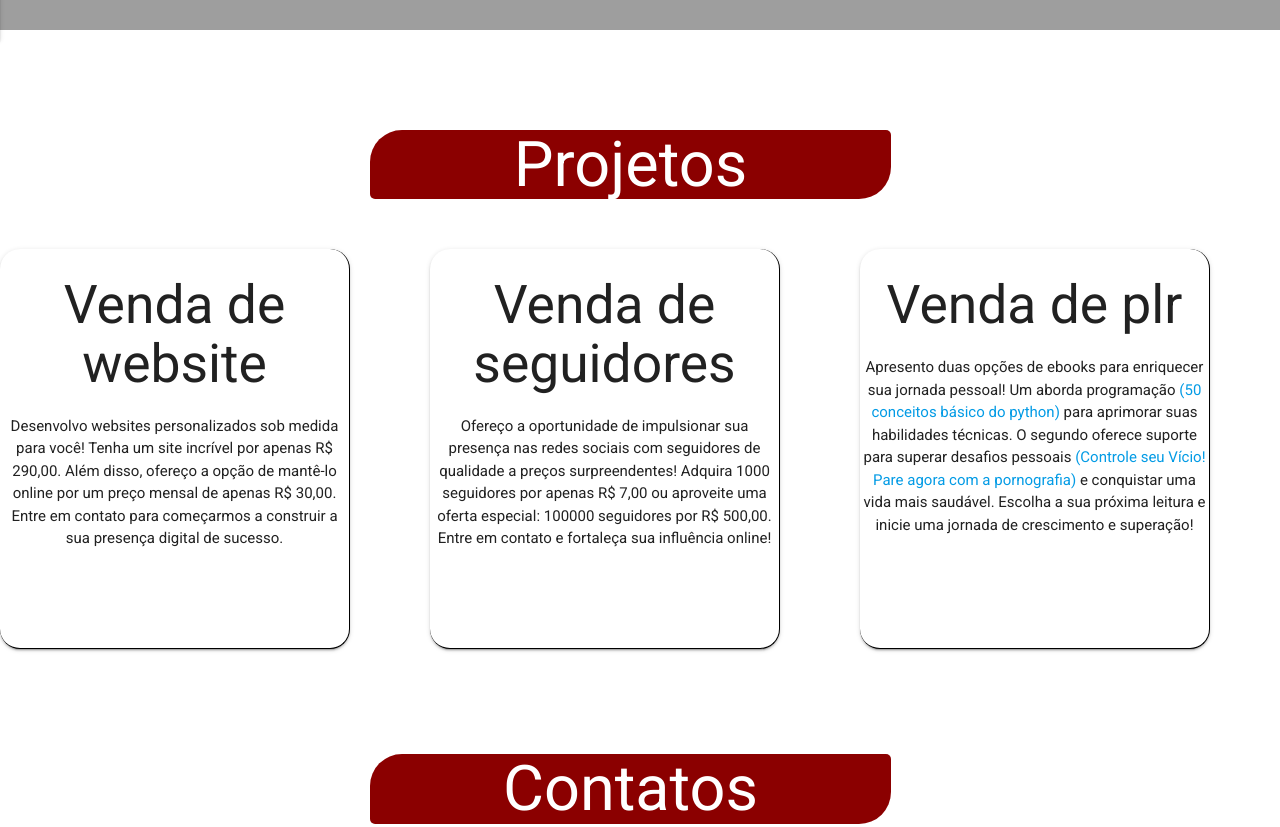
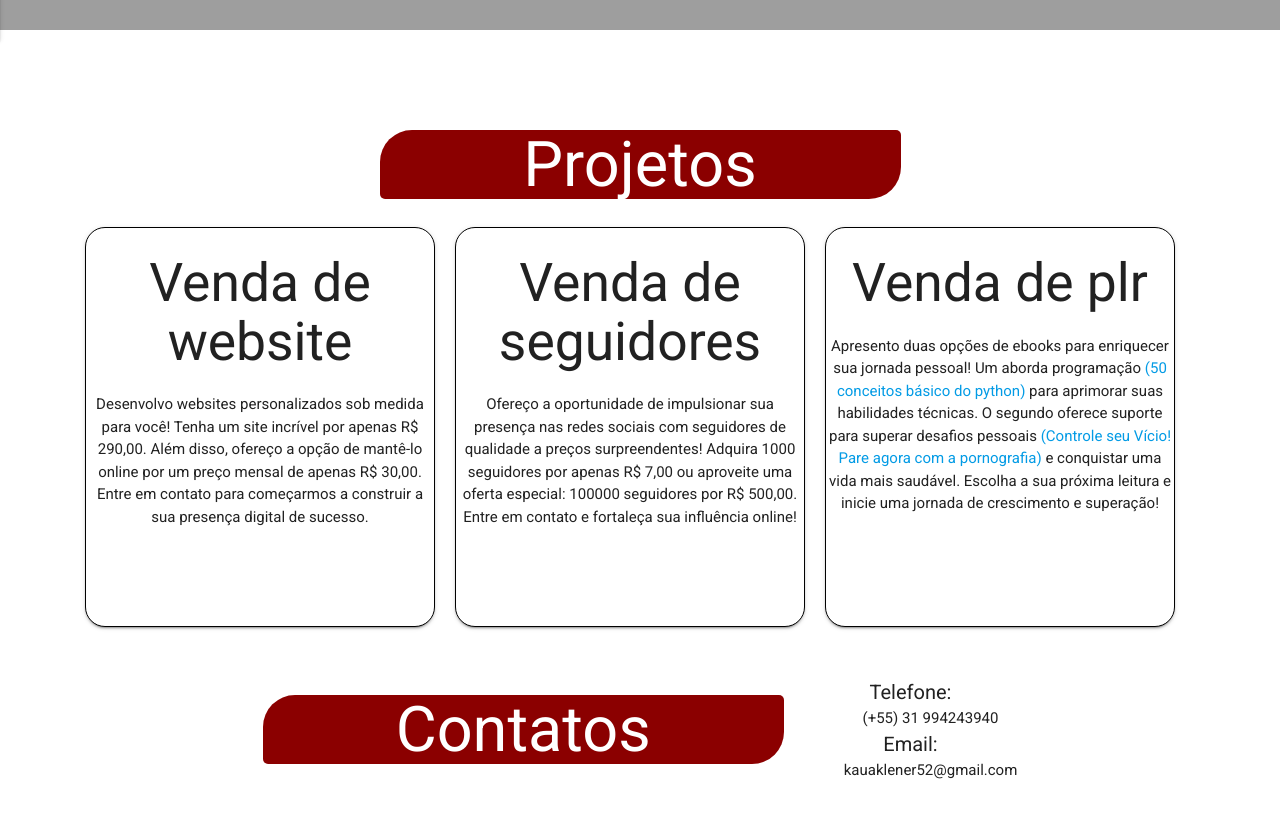
Before and after one commit to jhonaswitow/portfolio, a plain HTML site: page index.html in a window 1280 px wide. Shown: the part 820-1647 px from the top of the page. After the commit the page ends 1617 px from the top, so only its background shows below. Drawn offline with nearby package versions, Linux system fonts and the light colour scheme; grey boxes are pictures that could not be loaded.

Commit message:
Update style.css

```diff
--- a/style.css
+++ b/style.css
@@ -31,32 +31,43 @@ body {
   font-size: 20px
 }
 
+.mais {
+  display: flex;
+  flex-direction: row;
+  justify-content: center;
+  align-items: center;
+  gap: 20px;
+  flex-wrap: wrap;
+}
+
 .mais h1 {
   background: #8B0000;
   border-radius: 32px 5px 32px 5px;
   width: 521px;
   text-align: center;
-  margin: 0 0 0 370px;
+  margin: 0 0 0 0;
   color: white;
+}
+
+.mais-text {
+  text-align: center;
+}
+
+.card-container {
+  display: flex;
+  flex-direction: row;
+  justify-content: center;
+  align-items: center;
+  gap: 20px;
+  flex-wrap: wrap;
 }
 
 .card {
   height: 400px;
   width: 350px;
   border-radius: 20px;
-  border-right: 1px solid black;
-  border-bottom: 1px solid black;
+  border: 1px solid black;
   text-align: center;
-  margin-top: 50px;
-}
-
-.card-container {
-  display: grid;
-  grid-template-columns: repeat(auto-fit, minmax(200px, 1fr));
-  gap: 10px;
-  justify-content: center;
-  align-content: center;
-  align-items: stretch;
 }
 
 .contact {
@@ -69,7 +80,6 @@ body {
 
 .contact dd {
   font-size: 15px;
-  margin-left: -10px;
 }
 
 @media screen and (max-width: 525px) {
@@ -94,8 +104,6 @@ body {
     margin: 0 0 0 0;
     width: 300px;
     font-size: 40px;
-
-    margin-left: 10px;
   }
 
   .card {
```
